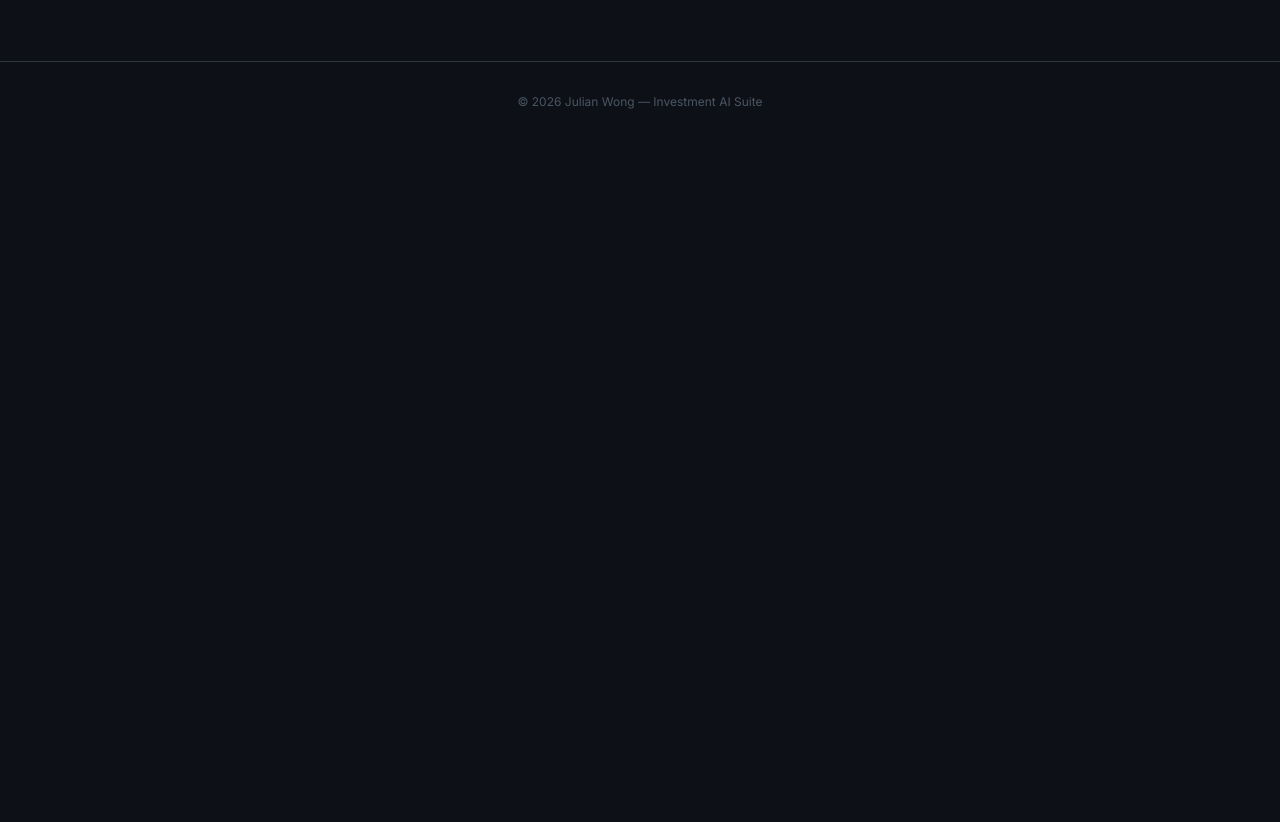
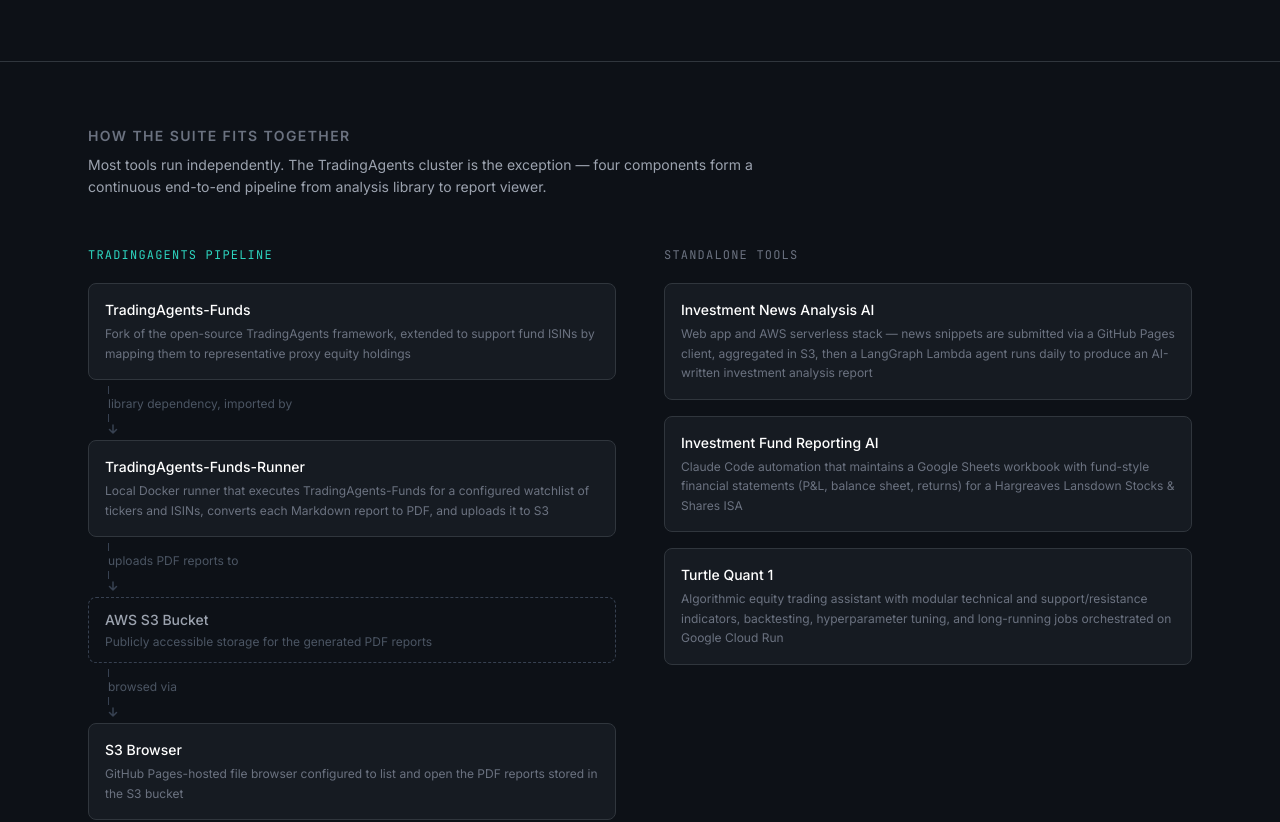
Before and after one commit to jyjulianwong/Investment-AI-Suite, a React (Vite) app: page / in a window 1280 px wide. Shown: the part 820-1642 px from the top of the page. Before the commit the page ends 962 px from the top, so only its background shows below. Built offline with nearby package versions, Linux system fonts and the light colour scheme; no server answers.

Commit message:
Added workflow diagram

```diff
--- a/src/App.tsx
+++ b/src/App.tsx
@@ -1,5 +1,6 @@
 import Header from './components/Header'
 import RepoGrid from './components/RepoGrid'
+import WorkflowDiagram from './components/WorkflowDiagram'
 
 export default function App() {
   return (
@@ -7,6 +8,7 @@
       <Header />
       <main>
         <RepoGrid />
+        <WorkflowDiagram />
       </main>
       <footer className="border-t border-surface-border py-8 text-center text-xs text-gray-600">
         &copy; {new Date().getFullYear()} Julian Wong &mdash; Investment AI Suite
--- /dev/null
+++ b/src/components/WorkflowDiagram.tsx
@@ -0,0 +1,136 @@
+const GITHUB_BASE = 'https://github.com/jyjulianwong'
+
+export default function WorkflowDiagram() {
+  return (
+    <section className="border-t border-surface-border py-16">
+      <div className="mx-auto max-w-6xl px-6">
+        <h2 className="mb-2 text-sm font-semibold uppercase tracking-widest text-gray-500">
+          How the suite fits together
+        </h2>
+        <p className="mb-12 max-w-2xl text-sm leading-relaxed text-gray-400">
+          Most tools run independently. The TradingAgents cluster is the
+          exception — four components form a continuous end-to-end pipeline from
+          analysis library to report viewer.
+        </p>
+
+        <div className="grid gap-12 lg:grid-cols-2">
+          {/* ── Left: TradingAgents pipeline ── */}
+          <div>
+            <p className="mb-5 font-mono text-xs uppercase tracking-widest text-accent">
+              TradingAgents pipeline
+            </p>
+            <div className="flex flex-col">
+              <RepoNode
+                name="TradingAgents-Funds"
+                href={`${GITHUB_BASE}/TradingAgents-Funds`}
+                role="Fork of the open-source TradingAgents framework, extended to support fund ISINs by mapping them to representative proxy equity holdings"
+              />
+              <Connector label="library dependency, imported by" />
+              <RepoNode
+                name="TradingAgents-Funds-Runner"
+                href={`${GITHUB_BASE}/TradingAgents-Funds-Runner`}
+                role="Local Docker runner that executes TradingAgents-Funds for a configured watchlist of tickers and ISINs, converts each Markdown report to PDF, and uploads it to S3"
+              />
+              <Connector label="uploads PDF reports to" />
+              <ExternalNode
+                name="AWS S3 Bucket"
+                role="Publicly accessible storage for the generated PDF reports"
+              />
+              <Connector label="browsed via" />
+              <RepoNode
+                name="S3 Browser"
+                href={`${GITHUB_BASE}/S3-Browser-TradingAgents-Funds-Runner`}
+                role="GitHub Pages-hosted file browser configured to list and open the PDF reports stored in the S3 bucket"
+              />
+            </div>
+          </div>
+
+          {/* ── Right: Standalone tools ── */}
+          <div>
+            <p className="mb-5 font-mono text-xs uppercase tracking-widest text-gray-500">
+              Standalone tools
+            </p>
+            <div className="flex flex-col gap-4">
+              <RepoNode
+                name="Investment News Analysis AI"
+                href={`${GITHUB_BASE}/Investment-News-Analysis-AI`}
+                role="Web app and AWS serverless stack — news snippets are submitted via a GitHub Pages client, aggregated in S3, then a LangGraph Lambda agent runs daily to produce an AI-written investment analysis report"
+              />
+              <RepoNode
+                name="Investment Fund Reporting AI"
+                href={`${GITHUB_BASE}/Investment-Fund-Reporting-AI`}
+                role="Claude Code automation that maintains a Google Sheets workbook with fund-style financial statements (P&L, balance sheet, returns) for a Hargreaves Lansdown Stocks & Shares ISA"
+              />
+              <RepoNode
+                name="Turtle Quant 1"
+                href={`${GITHUB_BASE}/Turtle-Quant-1`}
+                role="Algorithmic equity trading assistant with modular technical and support/resistance indicators, backtesting, hyperparameter tuning, and long-running jobs orchestrated on Google Cloud Run"
+              />
+            </div>
+          </div>
+        </div>
+      </div>
+    </section>
+  )
+}
+
+function RepoNode({
+  name,
+  href,
+  role,
+}: {
+  name: string
+  href: string
+  role: string
+}) {
+  return (
+    <a
+      href={href}
+      target="_blank"
+      rel="noopener noreferrer"
+      className="group block rounded-lg border border-surface-border bg-surface-card p-4 transition-colors hover:border-accent/40"
+    >
+      <p className="text-sm font-medium text-white transition-colors group-hover:text-accent">
+        {name}
+      </p>
+      <p className="mt-1 text-xs leading-relaxed text-gray-500">{role}</p>
+    </a>
+  )
+}
+
+function ExternalNode({ name, role }: { name: string; role: string }) {
+  return (
+    <div className="rounded-lg border border-dashed border-gray-700 bg-surface px-4 py-3">
+      <p className="text-sm font-medium text-gray-400">{name}</p>
+      <p className="mt-1 text-xs text-gray-600">{role}</p>
+    </div>
+  )
+}
+
+function Connector({ label }: { label: string }) {
+  return (
+    <div className="ml-5 flex flex-col items-start gap-0.5 py-1.5">
+      <div className="h-2 w-px bg-gray-700" />
+      <span className="text-xs text-gray-600">{label}</span>
+      <div className="h-2 w-px bg-gray-700" />
+      <DownArrow />
+    </div>
+  )
+}
+
+function DownArrow() {
+  return (
+    <svg
+      viewBox="0 0 10 10"
+      className="h-2.5 w-2.5 text-gray-700"
+      fill="none"
+      stroke="currentColor"
+      strokeWidth="1.5"
+      strokeLinecap="round"
+      strokeLinejoin="round"
+      aria-hidden="true"
+    >
+      <path d="M5 1v8M1.5 5.5 5 9l3.5-3.5" />
+    </svg>
+  )
+}
```
